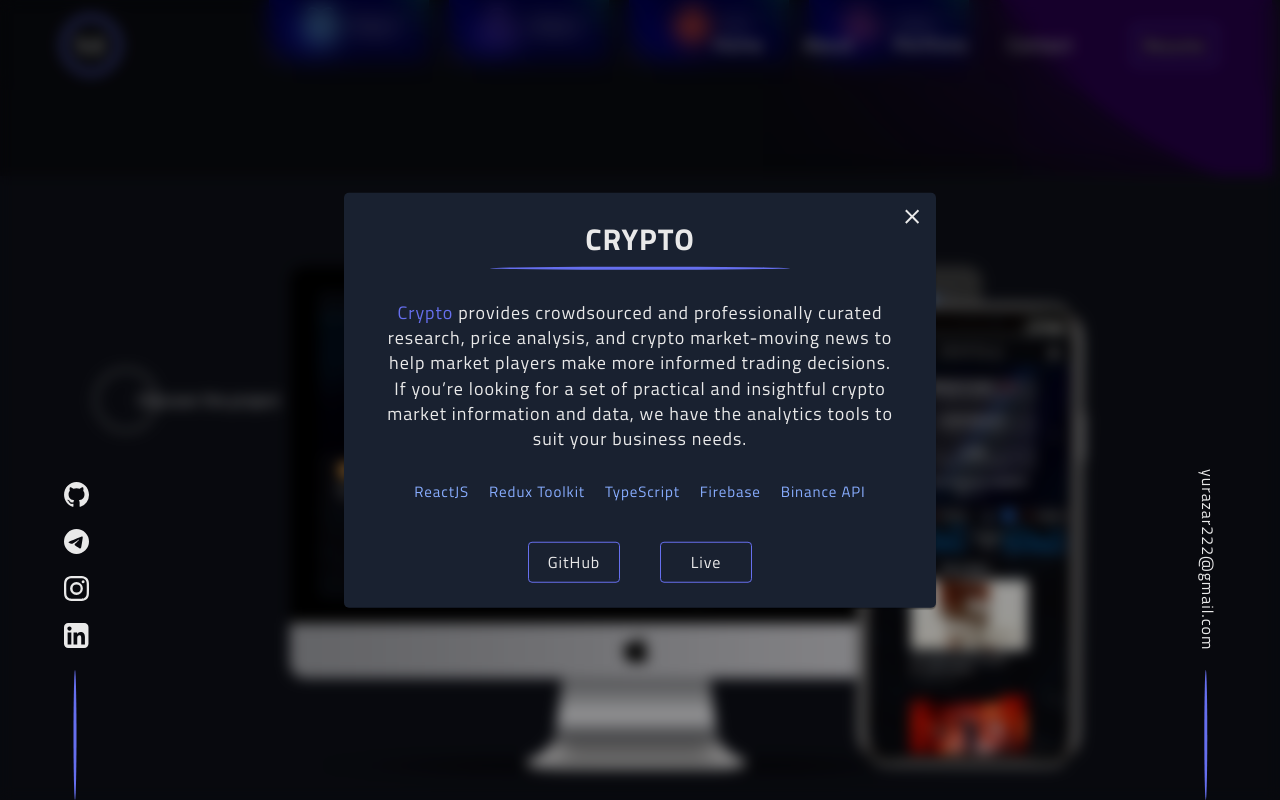
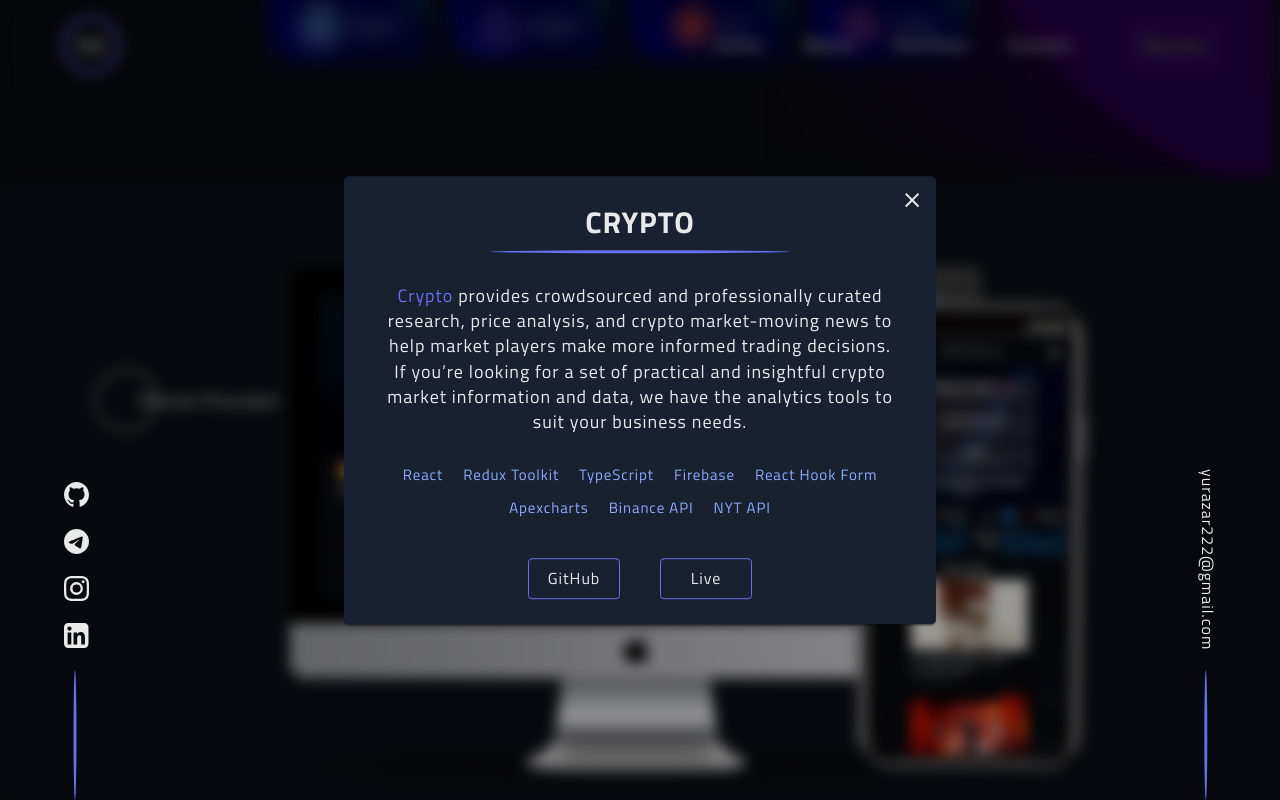
Before and after one commit to YZarytskyi/portfolio, a React (Create React App) app: page / in a window 1280 px wide. Both pictures are taken after a click on the button "Discover the project". Shown: the part 1409-2209 px from the top of the page. Built offline with nearby package versions, Linux system fonts and the light colour scheme.

Commit message:
refactor about component

```diff
--- a/src/components/About/About.module.scss
+++ b/src/components/About/About.module.scss
@@ -284,7 +284,7 @@
   transform-origin: bottom left;
   z-index: 1;
   opacity: 0;
-  transition: transform 0.3s, opacity 1s;
+  transition: transform 0.6s, opacity 1s;
 }
 .toolsItem:after {
   content: '';
@@ -298,7 +298,7 @@
   transform-origin: top right;
   z-index: 1;
   opacity: 0;
-  transition: transform 0.3s, opacity 1s;
+  transition: transform 0.6s, opacity 1s;
 }
 .toolsItemInner {
   height: 100%;
@@ -320,7 +320,7 @@
   transform-origin: top left;
   z-index: 1;
   opacity: 0;
-  transition: transform 0.3s, opacity 1s;
+  transition: transform 0.6s, opacity 1s;
 }
 .toolsItemInner:after {
   content: '';
@@ -334,7 +334,7 @@
   transform-origin: top right;
   z-index: 1;
   opacity: 0;
-  transition: transform 0.3s, opacity 1s;
+  transition: transform 0.6s, opacity 1s;
 }
 
 .toolsIcon {
@@ -370,7 +370,7 @@
     margin-bottom: 0.5rem;
     font-size: 1.4em;
     font-weight: 700;
-    line-height: 1.3;
+    line-height: 1.6;
     color: $color-accent;
 
     &:hover::after {
@@ -379,9 +379,8 @@
 
     &::after {
       content: '';
-      margin-top: 0.5rem;
       display: block;
-      height: 2px;
+      height: 1px;
       width: 100%;
       background-color: $color-accent;
       border-radius: 10px;
--- a/src/components/Portfolio/Modals/CryptoModal.jsx
+++ b/src/components/Portfolio/Modals/CryptoModal.jsx
@@ -10,27 +10,30 @@
   projectLinksGit,
   projectLinksLive,
   setIsModalOpen,
-  projectTitles,
+  projectTitles
 }) => {
   return (
-    <Modal
-      modalShow={modalShow}
-      setModalShow={setModalShow}
-      setIsModalOpen={setIsModalOpen}>
+    <Modal modalShow={modalShow} setModalShow={setModalShow} setIsModalOpen={setIsModalOpen}>
       <div className={s.modalContainer}>
         <h1 className={s.modalTitle}>{projectTitles[0]}</h1>
         <p className={s.modalText}>
-          <span>Crypto</span> provides crowdsourced and professionally curated research, price
-          analysis, and crypto market-moving news to help market players make more informed trading
-          decisions. If you’re looking for a set of practical and insightful crypto market
-          information and data, we have the analytics tools to suit your business needs.
+          <a href={projectLinksLive[0]} rel="nofollow noopener noreferrer" target="_blank">
+            Crypto
+          </a>{' '}
+          provides crowdsourced and professionally curated research, price analysis, and crypto
+          market-moving news to help market players make more informed trading decisions. If you’re
+          looking for a set of practical and insightful crypto market information and data, we have
+          the analytics tools to suit your business needs.
         </p>
         <ul className={s.modalToolingList}>
-          <li>ReactJS</li>
+          <li>React</li>
           <li>Redux Toolkit</li>
           <li>TypeScript</li>
           <li>Firebase</li>
+          <li>React Hook Form</li>
+          <li>Apexcharts</li>
           <li>Binance API</li>
+          <li>NYT API</li>
         </ul>
         <InfoLinks
           activeIndex={activeIndex}
--- a/src/components/Portfolio/Modals/FilmotekaModal.jsx
+++ b/src/components/Portfolio/Modals/FilmotekaModal.jsx
@@ -10,21 +10,24 @@
   projectLinksGit,
   projectLinksLive,
   setIsModalOpen,
-  projectTitles,
+  projectTitles
 }) => {
   return (
-    <Modal
-      modalShow={modalShow}
-      setModalShow={setModalShow}
-      setIsModalOpen={setIsModalOpen}>
+    <Modal modalShow={modalShow} setModalShow={setModalShow} setIsModalOpen={setIsModalOpen}>
       <div className={s.modalContainer}>
         <h1 className={s.modalTitle}>{projectTitles[1]}</h1>
         <p className={s.modalText}>
-          <span>Filmoteka</span> is a comprehensive and in-depth resource for finding out more about
-          the movies you love. On <span>Filmoteka</span> you will find: information about your
-          favorite movies, new movies in theaters, list of Top available movies, its rating. By
-          creating an account with us, you will have the opportunity adding to &quot;Queue&quot; or
-          &quot;Watched&quot; your favorite movies.
+          <a href={projectLinksLive[1]} rel="nofollow noopener noreferrer" target="_blank">
+            Filmoteka
+          </a>{' '}
+          is a comprehensive and in-depth resource for finding out more about the movies you love.
+          On{' '}
+          <a href={projectLinksLive[1]} rel="nofollow noopener noreferrer" target="_blank">
+            Filmoteka
+          </a>{' '}
+          you will find: information about your favorite movies, new movies in theaters, list of Top
+          available movies, its rating. By creating an account with us, you will have the
+          opportunity adding to &quot;Queue&quot; or &quot;Watched&quot; your favorite movies.
         </p>
         <ul className={s.modalToolingList}>
           <li>Vanilla JS</li>
--- a/src/components/Portfolio/Modals/IceCreamModal.jsx
+++ b/src/components/Portfolio/Modals/IceCreamModal.jsx
@@ -10,17 +10,17 @@
   projectLinksGit,
   projectLinksLive,
   setIsModalOpen,
-  projectTitles,
+  projectTitles
 }) => {
   return (
-    <Modal
-      modalShow={modalShow}
-      setModalShow={setModalShow}
-      setIsModalOpen={setIsModalOpen}>
+    <Modal modalShow={modalShow} setModalShow={setModalShow} setIsModalOpen={setIsModalOpen}>
       <div className={s.modalContainer}>
         <h1 className={s.modalTitle}>{projectTitles[3]}</h1>
         <p className={s.modalText}>
-          Selling ice cream online is tricky, but it can be done. With <span>Ice-Cream</span>{' '}
+          Selling ice cream online is tricky, but it can be done. With{' '}
+          <a href={projectLinksLive[3]} rel="nofollow noopener noreferrer" target="_blank">
+            Ice-Cream
+          </a>{' '}
           same-day delivery, pick-up option, and Shopify POS, you can have your ice cream to your
           customers in no time. It is one of the best option to sell ice cream online.
         </p>
--- a/src/components/Portfolio/Modals/PrestigeModal.jsx
+++ b/src/components/Portfolio/Modals/PrestigeModal.jsx
@@ -10,19 +10,19 @@
   projectLinksGit,
   projectLinksLive,
   setIsModalOpen,
-  projectTitles,
+  projectTitles
 }) => {
   return (
-    <Modal
-      modalShow={modalShow}
-      setModalShow={setModalShow}
-      setIsModalOpen={setIsModalOpen}>
+    <Modal modalShow={modalShow} setModalShow={setModalShow} setIsModalOpen={setIsModalOpen}>
       <div className={s.modalContainer}>
         <h1 className={s.modalTitle}>{projectTitles[2]}</h1>
         <p className={s.modalText}>
-          At <span>PRESTIGE</span> all that you see is hand-picked and 100% true – sourced straight
-          from the best brands and their approved affiliates from US and over the world, only for
-          you.
+          At{' '}
+          <a href={projectLinksLive[2]} rel="nofollow noopener noreferrer" target="_blank">
+            PRESTIGE
+          </a>{' '}
+          all that you see is hand-picked and 100% true – sourced straight from the best brands and
+          their approved affiliates from US and over the world, only for you.
         </p>
         <ul className={s.modalToolingList}>
           <li>ReactJS</li>
--- a/src/components/Portfolio/Portfolio.module.scss
+++ b/src/components/Portfolio/Portfolio.module.scss
@@ -406,7 +406,7 @@
 .modalText {
   margin-bottom: 3rem;
   text-align: center;
-  > span {
+  > a {
     color: $color-accent;
   }
 }
@@ -415,6 +415,7 @@
   margin-bottom: 4rem;
   display: flex;
   flex-wrap: wrap;
+  justify-content: center;
   column-gap: 2rem;
   row-gap: 1.2rem;
   color: #88adff;
```
